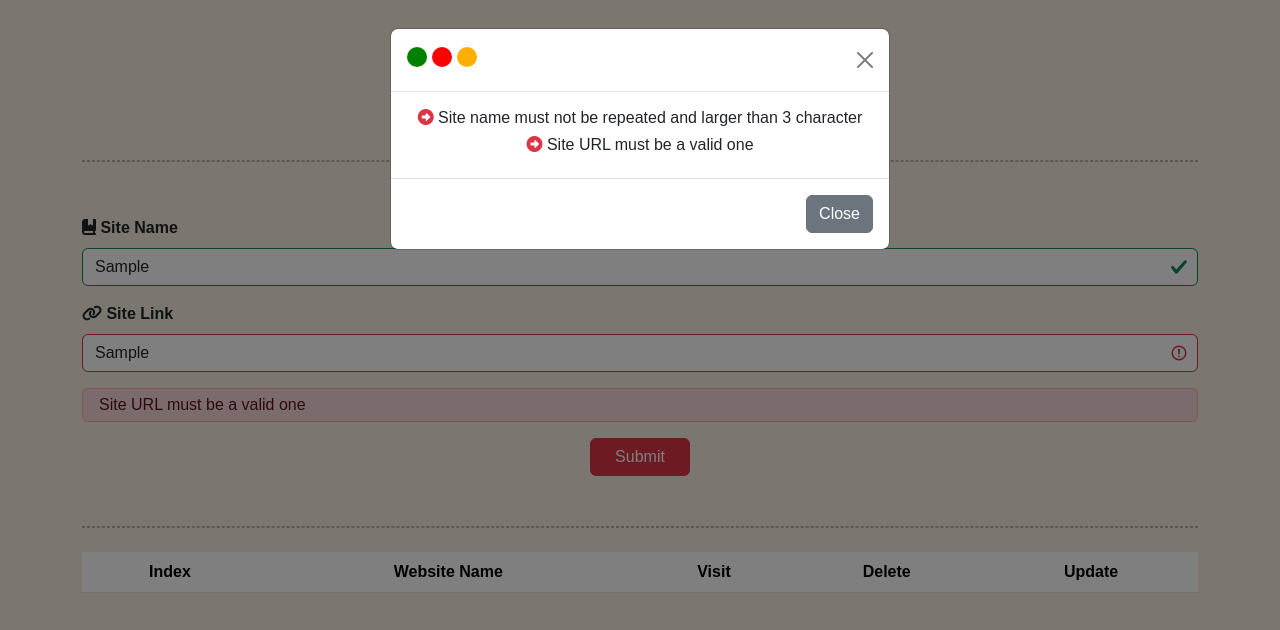
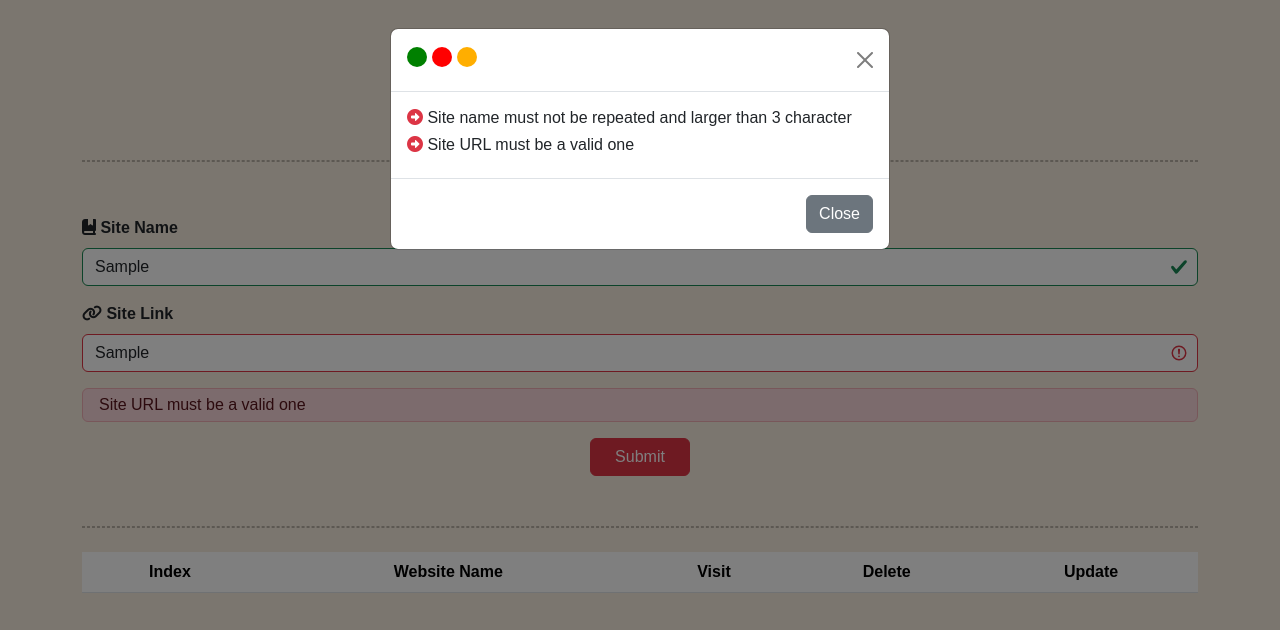
Before and after one commit to ammarMohamedAH/Bookmarker, a plain HTML site: page index.html in a window 1280 px wide. Both pictures are taken after typing "Sample", "Sample" into the empty fields and a click on the button "Submit". Drawn offline with Linux system fonts and the light colour scheme; a web font is replaced by a local one.

Commit message:
Update index.html

```diff
--- a/index.html
+++ b/index.html
@@ -4,7 +4,7 @@
     <meta charset="UTF-8" />
     <meta name="viewport" content="width=device-width, initial-scale=1.0" />
     <title>Bookmark</title>
-    <link rel="icon" href="./bookmark.png">
+    <link rel="icon" href="./bookmark.png" />
     <!-- font link -->
     <link rel="preconnect" href="https://fonts.googleapis.com" />
     <link rel="preconnect" href="https://fonts.gstatic.com" crossorigin />
@@ -46,7 +46,9 @@
               id="site"
               class="site form-control"
             />
-            <div class="alert alert-danger my-3 py-1 d-none">The site name must not be repeated and larger than 3 character</div>
+            <div class="alert alert-danger my-3 py-1 d-none">
+              The site name must not be repeated and larger than 3 character
+            </div>
           </div>
           <div class="mb-3">
             <label for="link" class="form-label fw-semibold">
@@ -59,14 +61,15 @@
               id="link"
               class="link form-control"
             />
-            <div class="alert alert-danger my-3 py-1 d-none">Site URL must be a valid one</div>
+            <div class="alert alert-danger my-3 py-1 d-none">
+              Site URL must be a valid one
+            </div>
           </div>
           <div class="w-100 text-center">
             <button
               type="button"
               class="btn btn-danger ps-4 pe-4 mx-auto"
               id="submitBtn"
-
             >
               Submit
             </button>
@@ -140,7 +143,6 @@
                       id="updateBtn"
                       data-bs-dismiss="modal"
                       aria-label="Close"
-                      onclick="update()"
                     >
                       Update
                     </button>
@@ -152,21 +154,47 @@
         </div>
         <!-- Button trigger modal -->
 
-
-  <!-- Modal Error the Element dublicated-->
-        <div class="modal fade" id="errorModal" tabindex="-1" aria-labelledby="errorModalLabel" aria-hidden="true">
+        <!-- Modal Error the Element dublicated-->
+        <div
+          class="modal fade"
+          id="errorModal"
+          tabindex="-1"
+          aria-labelledby="errorModalLabel"
+          aria-hidden="true"
+        >
           <div class="modal-dialog">
             <div class="modal-content">
               <div class="modal-header">
                 <h5 class="modal-title" id="errorModalLabel"><span></span></h5>
-                <button type="button" class="btn-close" data-bs-dismiss="modal" aria-label="Close"></button>
+                <button
+                  type="button"
+                  class="btn-close"
+                  data-bs-dismiss="modal"
+                  aria-label="Close"
+                ></button>
               </div>
-              <div class="modal-body">
-                <h6><span class="text-danger"><i class="fa-solid fa-circle-right"></i></span> Site name must not be repeated and larger than 3 character</h6>
-                <h6><span class="text-danger"><i class="fa-solid fa-circle-right"></i></span> Site URL must be a valid one</h6>
+              <div class="modal-body text-start">
+                <h6>
+                  <span class="text-danger"
+                    ><i class="fa-solid fa-circle-right"></i
+                  ></span>
+                  Site name must not be repeated and larger than 3 character
+                </h6>
+                <h6>
+                  <span class="text-danger"
+                    ><i class="fa-solid fa-circle-right"></i
+                  ></span>
+                  Site URL must be a valid one
+                </h6>
               </div>
               <div class="modal-footer">
-                <button type="button" class="btn btn-secondary" data-bs-dismiss="modal">Close</button>
+                <button
+                  type="button"
+                  class="btn btn-secondary"
+                  data-bs-dismiss="modal"
+                >
+                  Close
+                </button>
               </div>
             </div>
           </div>
```
